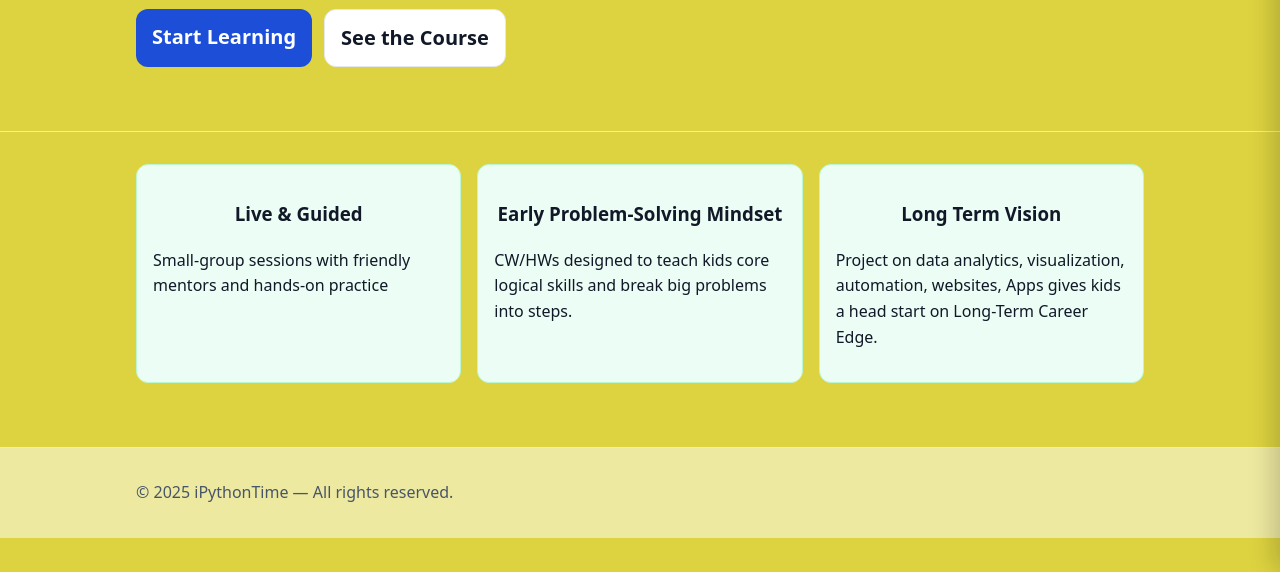
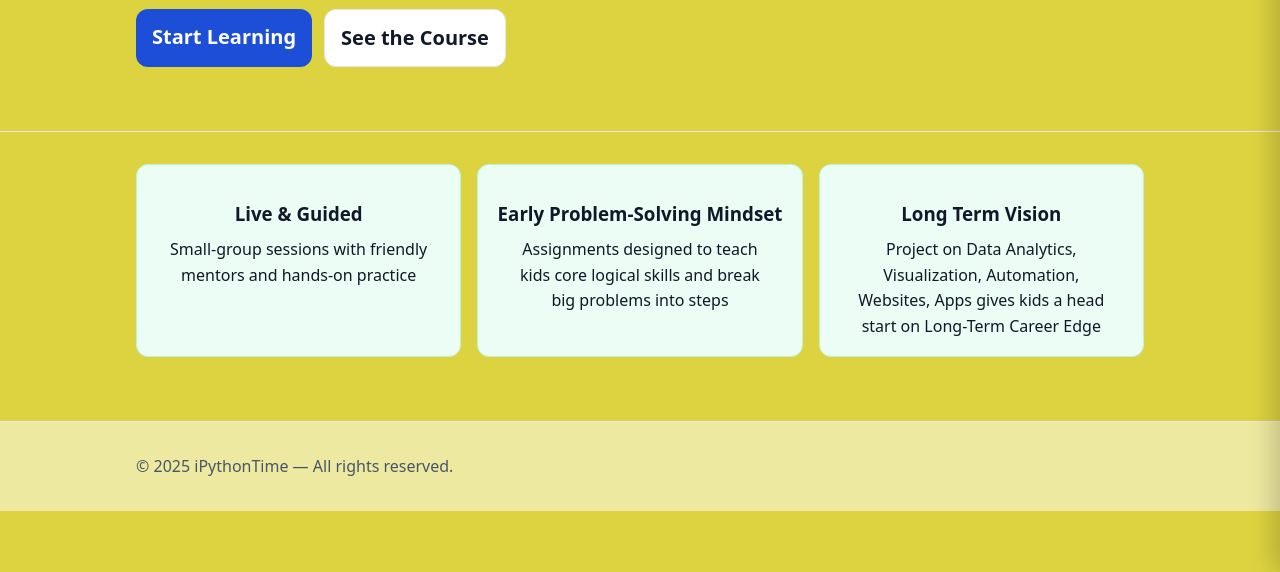
Before and after one commit to aashishpoudel/ipythonTime1, a plain HTML site: page index.html in a window 1280 px wide. Shown: the part 228-800 px from the top of the page. Drawn offline with Linux system fonts and the light colour scheme.

Commit message:
pythonTime1 setup page

```diff
--- a/assets/css/styles.css
+++ b/assets/css/styles.css
@@ -38,6 +38,9 @@ nav a.cta{background:var(--brand);color:white} nav a.cta:hover{background:var(--
 
 /* Cards and sections adapted for light theme */
 .features{display:grid;grid-template-columns:repeat(3,minmax(0,1fr));gap:1rem;padding:2rem 1rem}
+.features .card {text-align: center;}
+.features .card h3 {margin-bottom: 0.5rem;}
+.features .card p {margin: 0 auto; max-width: 90%;}
 .card{background:var(--card);border:1px solid var(--border);border-radius:.75rem;padding:1rem}
 .card h3 {
   text-align: center;
--- a/index.html
+++ b/index.html
@@ -48,11 +48,11 @@
       </article>
       <article class="card">
         <h3>Early Problem-Solving Mindset</h3>
-        <p>CW/HWs designed to teach kids core logical skills and break big problems into steps.</p>
+        <p>Assignments designed to teach kids core logical skills and break big problems into steps</p>
       </article>
       <article class="card">
         <h3>Long Term Vision</h3>
-        <p>Project on data analytics, visualization, automation, websites, Apps gives kids a head start on Long-Term Career Edge.</p>
+        <p>Project on Data Analytics, Visualization, Automation, Websites, Apps gives kids a head start on Long-Term Career Edge</p>
       </article>
     </section>
   </main>
```
Also changed, not shown: pricing.html (+1 -1 lines).
